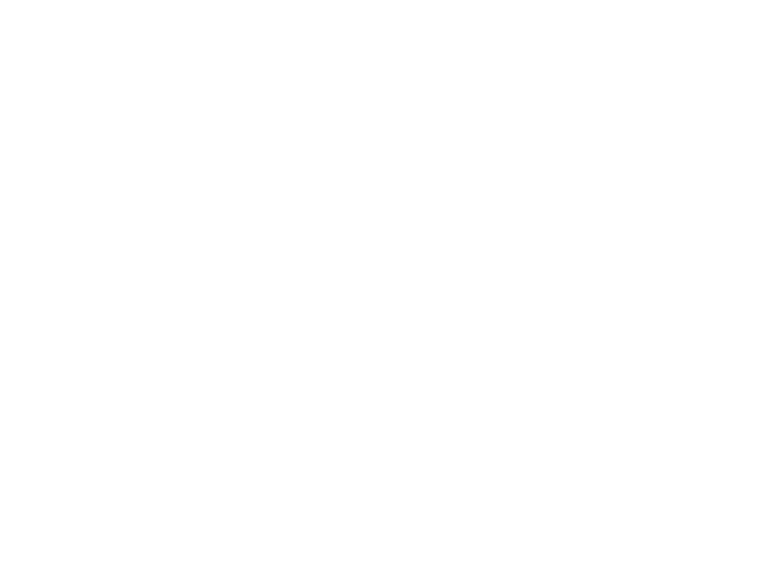
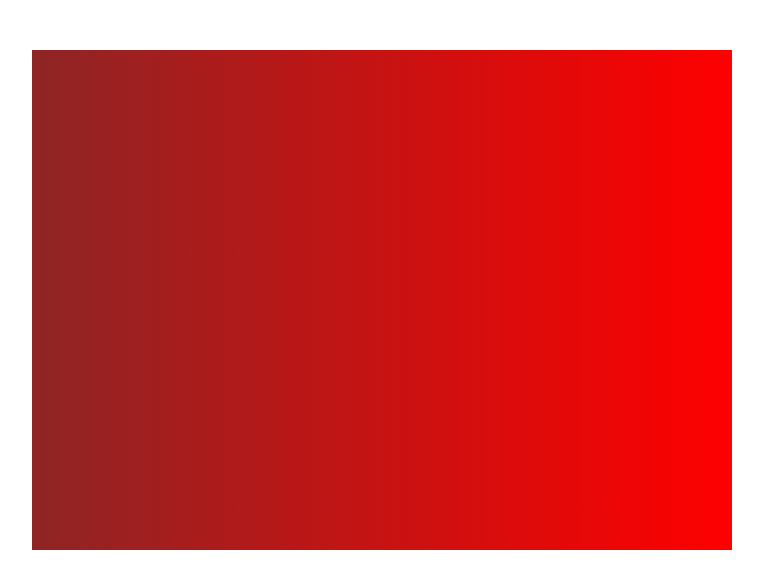
Before and after one commit to mesutcabukk/swiss-flag, a plain HTML site: page index.html in a window 1280 px wide. Shown: the whole page, without its empty margins (258-1021 px from the left). Drawn offline with Linux system fonts and the light colour scheme.

Commit message:
Added Gradient

```diff
--- a/css/app.css
+++ b/css/app.css
@@ -1 +1,27 @@
 /* Application Styles */
+
+main {
+  box-sizing: border-box;
+  width: 700px;
+  height: 500px;
+  margin: 50px auto;
+  background: #8E2525;
+  /* For browsers that do not support gradients */
+  background: -webkit-linear-gradient(90deg, #B60000, pink);
+  /* For Safari 5.1 to 6.0 */
+  background: -o-linear-gradient(90deg, #8E2525, red);
+  /* For Opera 11.1 to 12.0 */
+  background: -moz-linear-gradient(90deg, #8E2525, red);
+  /* For Firefox 3.6 to 15 */
+  background: linear-gradient(90deg, #8E2525, red);
+  /* Standard syntax (must be last) */
+  }
+div {
+  box-sizing: border-box;
+  width: 100px;
+  height: 100px;
+  float: left;
+  }
+div.boxcolor {
+  background: white;
+  }
```
